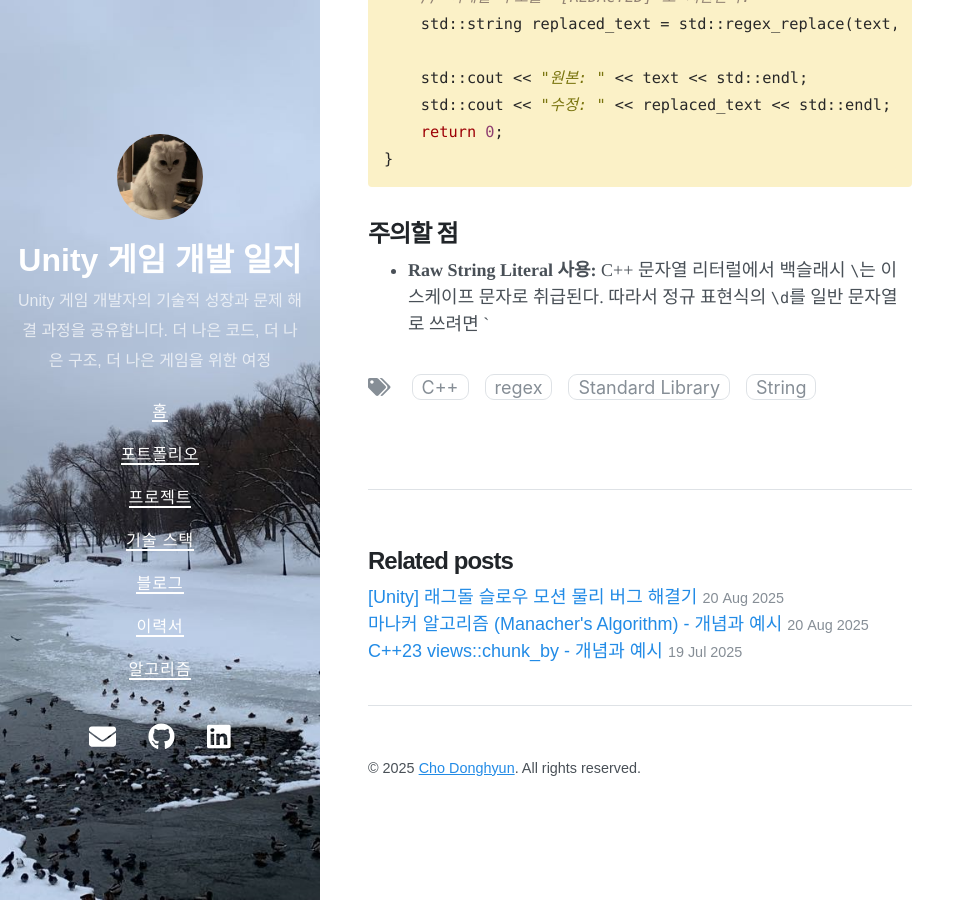
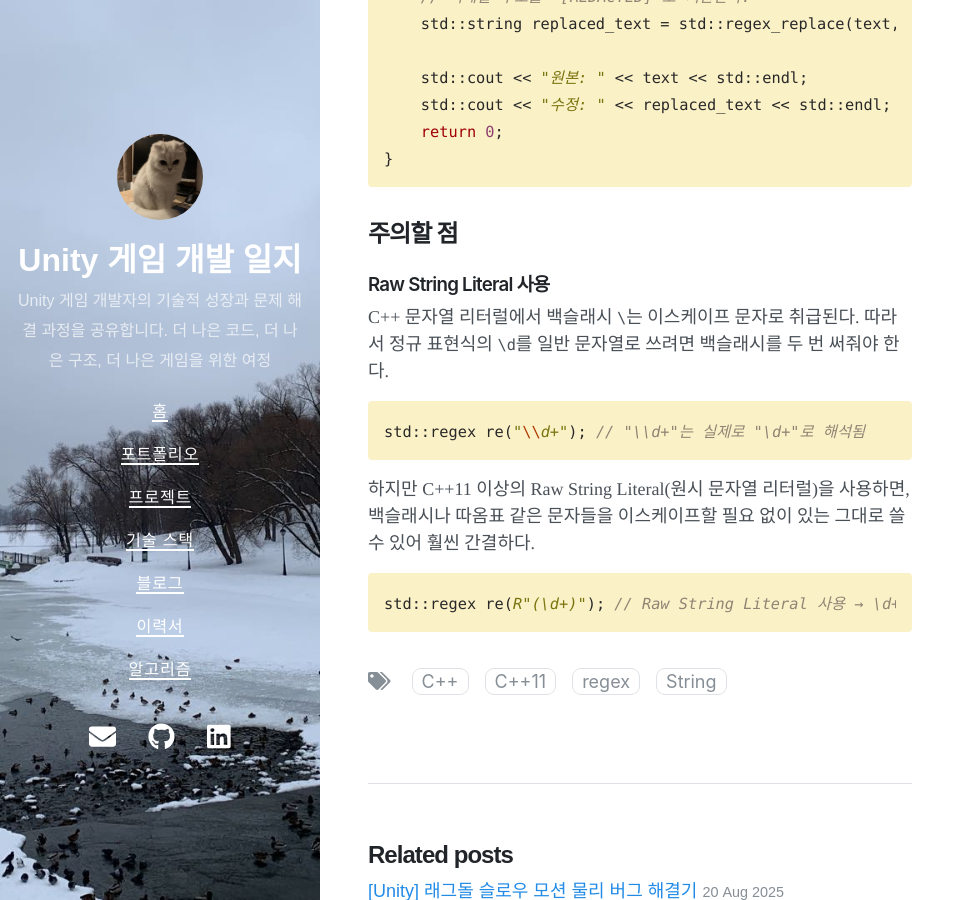
Before and after one commit to vlaud/vlaud.github.io, a Jekyll site: the page built from _posts/2025-08-20-cpp-regex.md, in a window 1280 px wide and 900 px high, scrolled down 3587 px. Shown: the whole window, without its empty margins (0-975 px from the left). Built offline with Jekyll 4.4.1, drawn with Linux system fonts in a browser that asks for light colours; nearby versions of some CDN libraries; some of the changed text lies outside the part shown.

Commit message:
regex 완전 정복 포스트 수정
Raw String Literal 사용 수정
카테고리 태그 수정

````diff
--- a/_posts/2025-08-20-cpp-regex.md
+++ b/_posts/2025-08-20-cpp-regex.md
@@ -1,9 +1,9 @@
 ---
 layout: post
-title: "C++ 정규 표현식 &lt;regex&gt; 완전 정복"
+title: "C++ 정규 표현식 <regex> 완전 정복"
 date: 2025-08-20
-categories: [C++, Standard Library]
-tags: [C++, regex, Standard Library, String]
+categories: [STL]
+tags: [cplusplus, cplusplus11, regex, String]
 ---
 
 ## 개념
@@ -127,4 +127,15 @@ int main() {
 ```
 
 ## 주의할 점
-- **Raw String Literal 사용:** C++ 문자열 리터럴에서 백슬래시 `\`는 이스케이프 문자로 취급된다. 따라서 정규 표현식의 `\d`를 일반 문자열로 쓰려면 `
+### Raw String Literal 사용
+C++ 문자열 리터럴에서 백슬래시 `\`는 이스케이프 문자로 취급된다. 따라서 정규 표현식의 `\d`를 일반 문자열로 쓰려면 백슬래시를 두 번 써줘야 한다.
+
+```cpp
+std::regex re("\\d+"); // "\\d+"는 실제로 "\d+"로 해석됨
+```
+
+하지만 C++11 이상의 Raw String Literal(원시 문자열 리터럴)을 사용하면, 백슬래시나 따옴표 같은 문자들을 이스케이프할 필요 없이 있는 그대로 쓸 수 있어 훨씬 간결하다.
+
+```cpp
+std::regex re(R"(\d+)"); // Raw String Literal 사용 → \d+ 그대로
+```
````
